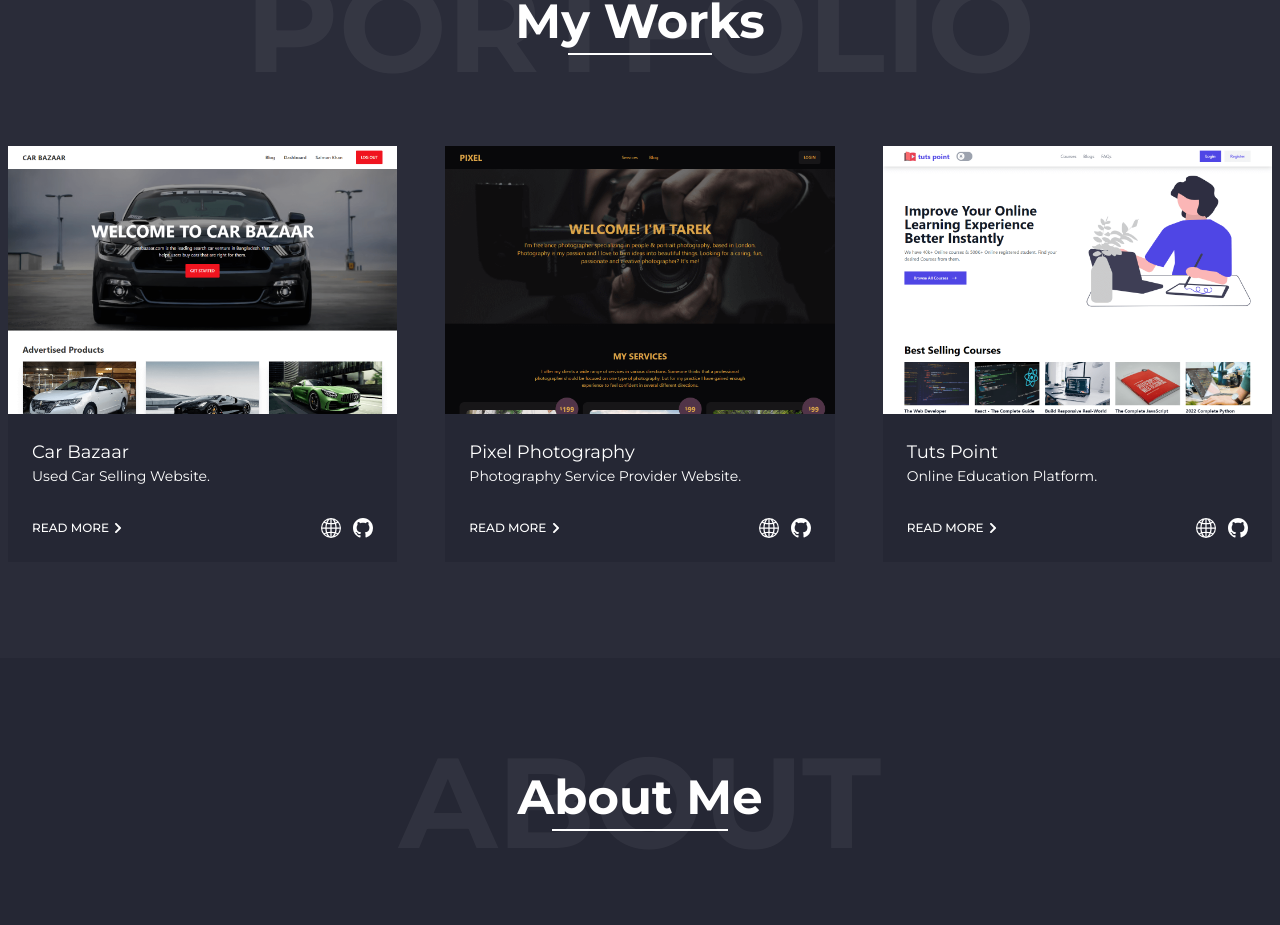
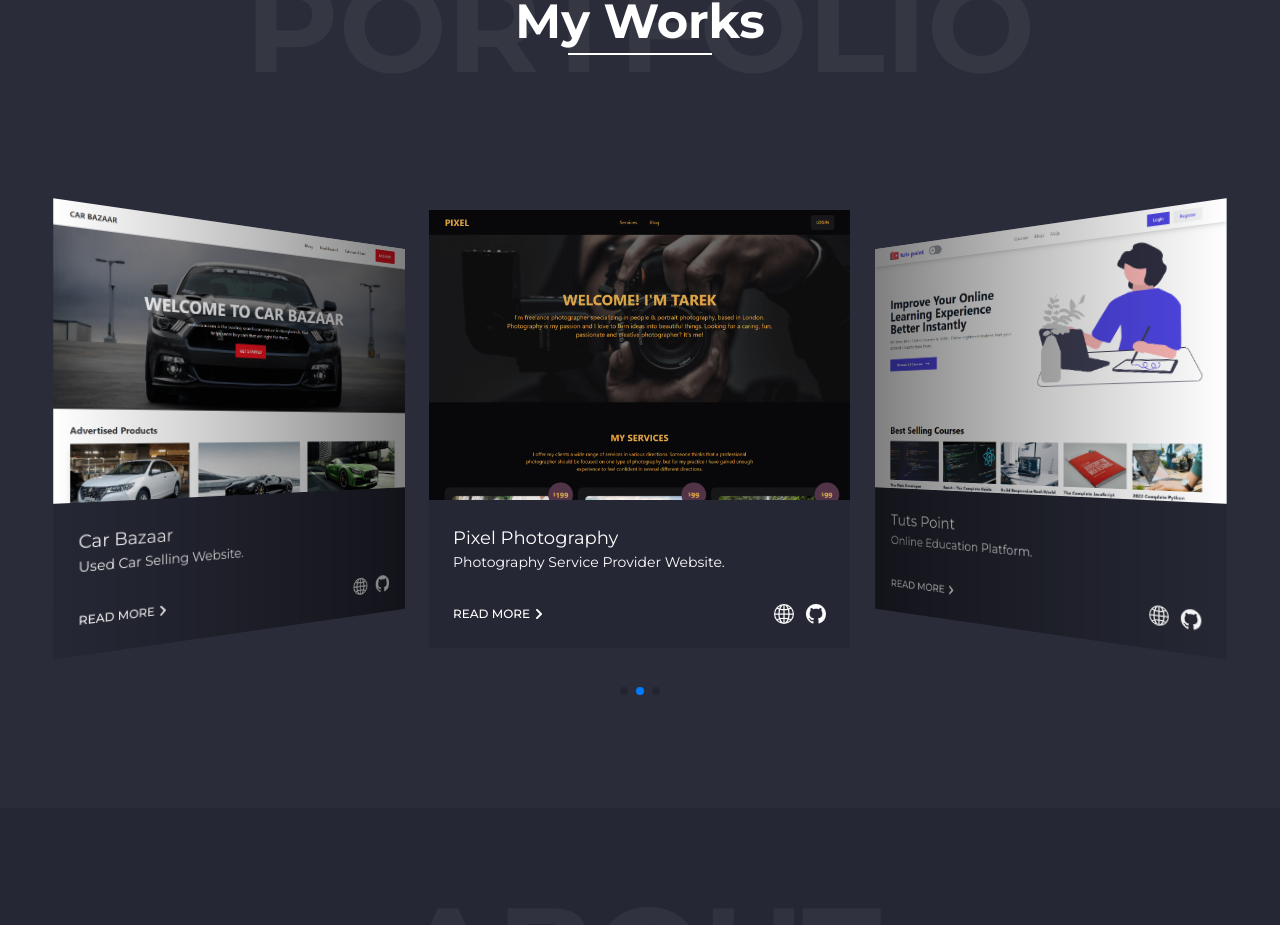
Before and after one commit to itarek99/tarekul_islam_portfolio, a React (Create React App) app: page / in a window 1280 px wide. Shown: the part 918-1843 px from the top of the page. Built offline with nearby package versions, Linux system fonts and the light colour scheme; no server answers.

Commit message:
swiper js imimplement

```diff
--- a/package.json
+++ b/package.json
@@ -14,6 +14,7 @@
     "react-icons": "^4.7.1",
     "react-router-dom": "^6.4.5",
     "react-scripts": "5.0.1",
+    "swiper": "^8.4.6",
     "web-vitals": "^2.1.4"
   },
   "scripts": {
--- a/src/Navigation/Navbar.js
+++ b/src/Navigation/Navbar.js
@@ -19,29 +19,29 @@ const Navbar = () => {
 
         {/* small screen navbar */}
 
-        <button onClick={handleNavbarToggle} className='md:hidden text-4xl p-1 cursor-pointer'>
+        <button onClick={handleNavbarToggle} className='md:hidden text-4xl cursor-pointer'>
           <HiOutlineMenuAlt3 />
         </button>
         {navbarToggle && (
           <div className='block md:hidden fixed text-center px-2 w-full left-0 right-0 top-20 z-40 '>
-            <ul className='mx-auto w-full max-w-xl bg-[#2A2C39] space-y-3 py-4'>
+            <ul className='mx-auto w-full max-w-[640px] bg-[#2A2C39] space-y-3 py-4'>
               <li>
-                <a className='py-1 block' href='#projects'>
+                <a onClick={() => setNavbarToggle(false)} className='py-1 block' href='#projects'>
                   Projects
                 </a>
               </li>
               <li>
-                <a className='py-1 block' href='#about'>
+                <a onClick={() => setNavbarToggle(false)} className='py-1 block' href='#about'>
                   About
                 </a>
               </li>
               <li>
-                <a className='py-1 block' href='#contact'>
+                <a onClick={() => setNavbarToggle(false)} className='py-1 block' href='#contact'>
                   Contact
                 </a>
               </li>
               <li>
-                <a className='py-1 block' href='/#blog'>
+                <a onClick={() => setNavbarToggle(false)} className='py-1 block' href='/#blog'>
                   Blog
                 </a>
               </li>
--- a/src/Pages/Home/Components/Projects.js
+++ b/src/Pages/Home/Components/Projects.js
@@ -2,6 +2,14 @@ import carBazaar from '../../../assets/images/car_bazaar.png';
 import pixelPhotography from '../../../assets/images/pixel_photography.png';
 import tustPoint from '../../../assets/images/tuts_point.png';
 import ProjectCard from './ProjectCard';
+
+import { Swiper, SwiperSlide } from 'swiper/react';
+
+import 'swiper/css';
+import 'swiper/css/effect-coverflow';
+import 'swiper/css/pagination';
+
+import { Autoplay, EffectCoverflow, Pagination } from 'swiper';
 
 const projects = [
   {
@@ -46,11 +54,39 @@ const Projects = () => {
           </div>
         </div>
 
-        <div className='grid grid-cols-1 md:grid-cols-2 lg:grid-cols-3 mt-14 gap-8 lg:gap-12'>
+        <div className='grid grid-cols-1 md:grid-cols-2 lg:grid-cols-3 mt-14 gap-8 lg:gap-12'></div>
+
+        <Swiper
+          breakpoints={{
+            640: {
+              slidesPerView: 2,
+            },
+            1280: {
+              slidesPerView: 3,
+            },
+          }}
+          loop={true}
+          effect={'coverflow'}
+          grabCursor={true}
+          centeredSlides={true}
+          coverflowEffect={{
+            rotate: 50,
+            stretch: 0,
+            depth: 100,
+            modifier: 1,
+            slideShadows: true,
+          }}
+          autoplay={{ delay: 2000 }}
+          pagination={true}
+          modules={[EffectCoverflow, Pagination, Autoplay]}
+          className='mySwiper py-16'
+        >
           {projects.map((project) => (
-            <ProjectCard key={project.id} project={project} />
+            <SwiperSlide key={project.id}>
+              <ProjectCard project={project} />
+            </SwiperSlide>
           ))}
-        </div>
+        </Swiper>
       </div>
     </div>
   );
```
Also changed, not shown: 1 other file (tests, documents, lock files or other folders).
